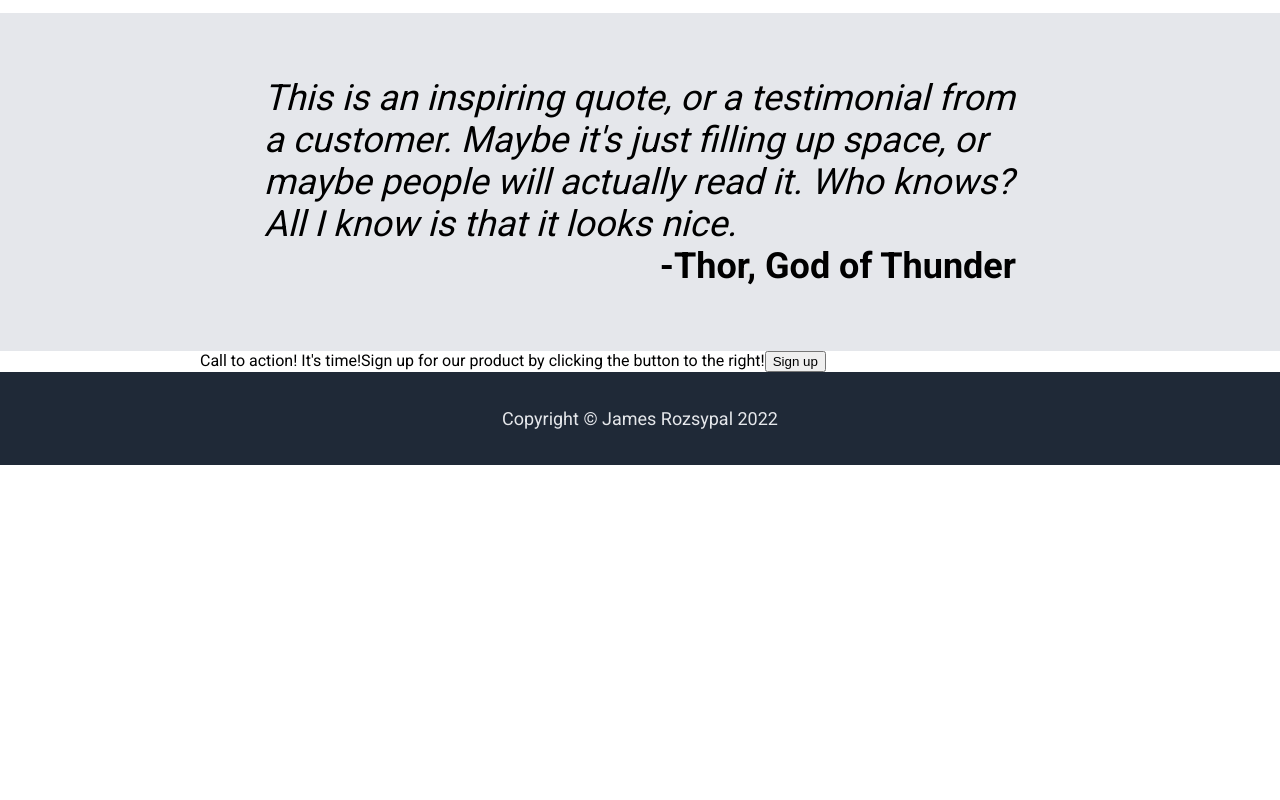
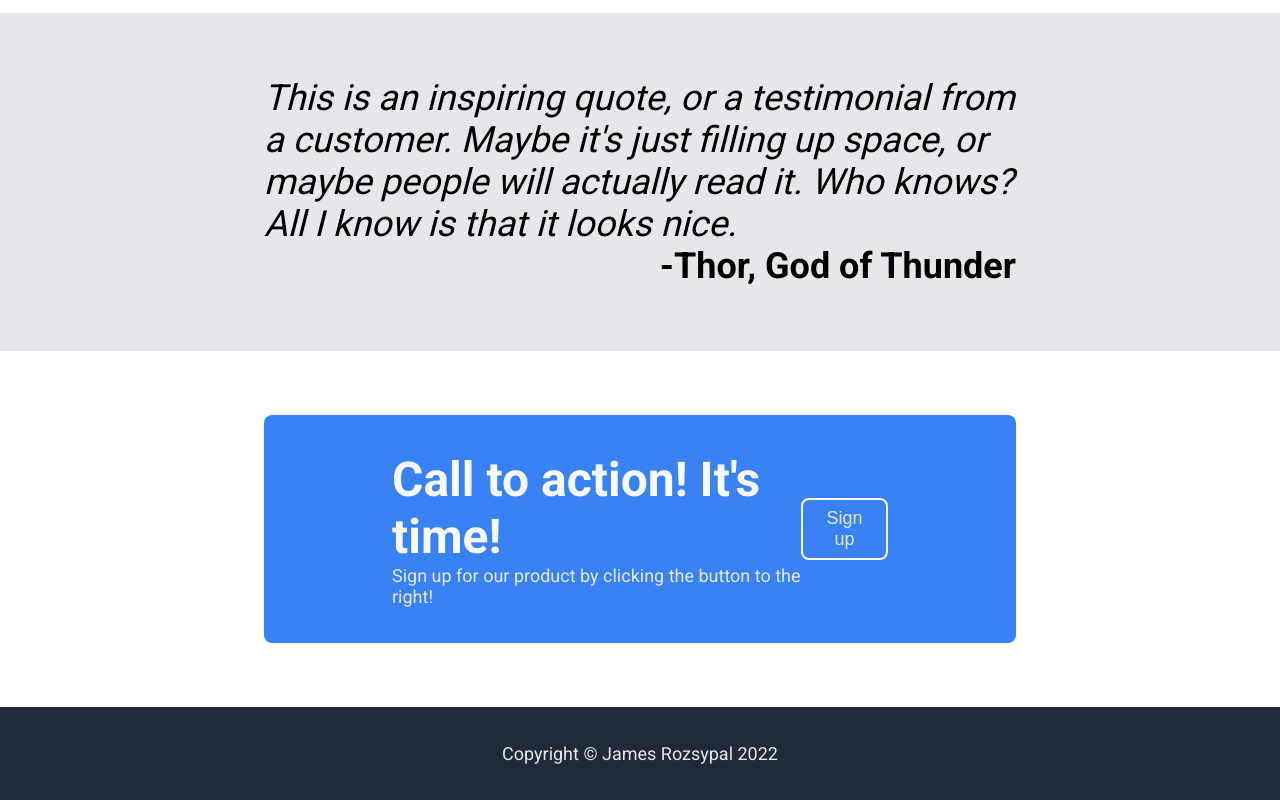
Before and after one commit to James-Rozy/landing-page, a plain HTML site: page index.html in a window 1280 px wide. Shown: the part 896-1696 px from the top of the page. Before the commit the page ends 1361 px from the top, so only its background shows below. Drawn offline with Linux system fonts and the light colour scheme.

Commit message:
Finish all tasks

```diff
--- a/index.html
+++ b/index.html
@@ -78,11 +78,13 @@
 
     <div class="call-to-action">
       <div class="cta-content">
-        <div class="cta-header">Call to action! It's time!</div>
-        <div class="cta-info">
-          Sign up for our product by clicking the button to the right!
+        <div class="cta-text">
+          <div class="cta-header">Call to action! It's time!</div>
+          <div class="cta-info">
+            Sign up for our product by clicking the button to the right!
+          </div>
         </div>
-        <button class="bt-cta">Sign up</button>
+        <button class="bt-cta hero-secondary">Sign up</button>
       </div>
     </div>
 
--- a/styles.css
+++ b/styles.css
@@ -38,8 +38,9 @@ body {
 
 .header-link,
 .hero-secondary,
-.footer-content,
-.img {
+.hero-img,
+.cta-content,
+.footer-content {
     color: #E5E7EB;
     font-size: 18px;
     font-weight: 400;
@@ -68,7 +69,8 @@ body {
     gap: 10px;
 }
 
-.hero-main {
+.hero-main,
+.cta-header {
     font-size: 48px;
     font-weight: 700;
     color: #F9FAF8;
@@ -162,6 +164,38 @@ body {
     font-weight: 700;
 }
 
+.call-to-action {
+    display: flex;
+    padding: 64px;
+}
+
+.cta-content {
+    background: #3882F6;
+    width: 75%;
+    border: none;
+    border-radius: 8px;
+    justify-content: space-between;
+    align-content: center;
+    padding: 36px 128px;
+}
+
+.cta-text {
+    display: flex;
+    flex-direction: column;
+}
+
+.bt-cta {
+    display: flex;
+    align-self: center;
+    justify-content: center;
+    width: fit-content;
+    height: fit-content;
+    padding: 8px 16px;
+    border: 2px solid #F9FAF8;
+    border-radius: 8px;
+    background: #3882F6;
+}
+
 .footer {
     margin-top: auto;
 }
```
